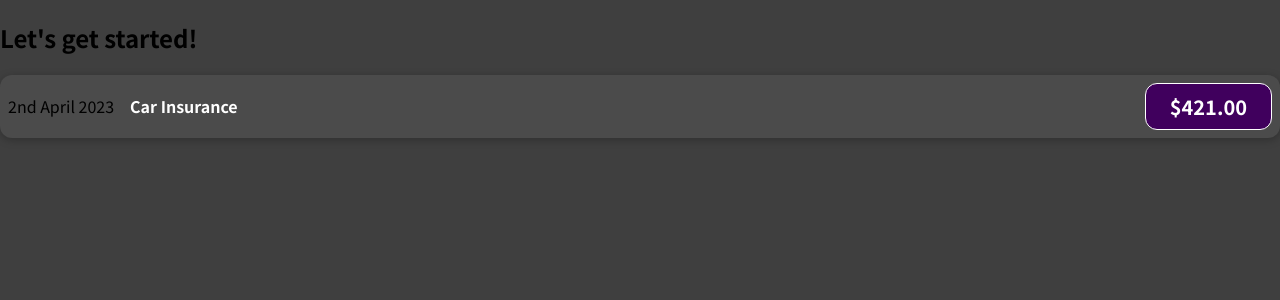
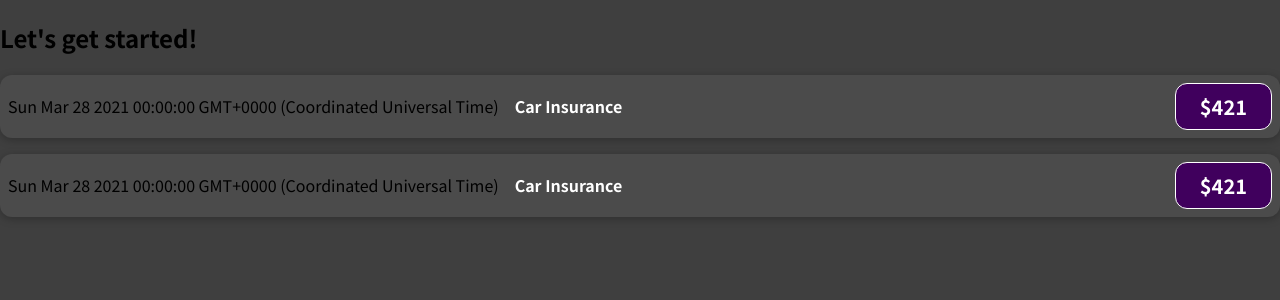
Before and after one commit to KhalHam1/react-starter-app, a JavaScript app: page / in a window 1280 px wide. Shown: the top 300 px of the page. Built offline with nearby package versions, Linux system fonts and the light colour scheme.

Commit message:
Used Javascript to print values instead of JSX

```diff
--- a/src/App.js
+++ b/src/App.js
@@ -10,6 +10,7 @@ function App() {
       {/* Elements starting with an Uppercase character
       are understood to be developer-made elements */}
       <ExpenseItem></ExpenseItem>
+      <ExpenseItem></ExpenseItem>
     </div>
   );
 }
--- a/src/Components/ExpenseItem.js
+++ b/src/Components/ExpenseItem.js
@@ -5,17 +5,22 @@ import './ExpenseItem.css'
 //ie
 
 function ExpenseItem() {
-    // return <h2>Expense Item!</h2>
+    //
+    const expenseDate = new Date(2021, 2, 28);//We use JavaScript to get the values for the reusable components.
+    const expenseTitle = 'Car Insurance'; //We use {} inside the JSX elements to display dynamic javascript data.
+    const expensePrice = 421.00; //Inside the {}, we can run basic JavaScript expressions. Ex: 1+1;
     return (
         // Remember to always have a single root element. IE: This div below in which all other elements are contained.
         <div className='expense-item'>
-            <div>2nd April 2023</div>
+            <div>{String(expenseDate)}</div>
             <div className='expense-item__description'>
-                <h3>Car Insurance</h3>
-                <div className='expense-item__price'>$421.00</div>
+                <h3>{expenseTitle}</h3>
+                <div className='expense-item__price'>${expensePrice}</div>
             </div>
         </div>
     )
 }
+//However, in order to make the component truly reusable, we can't hardcode data into the component.
+//We have to use props. The data shouldn't be stored here in the component, but in App.js
 
 export default ExpenseItem;
```
